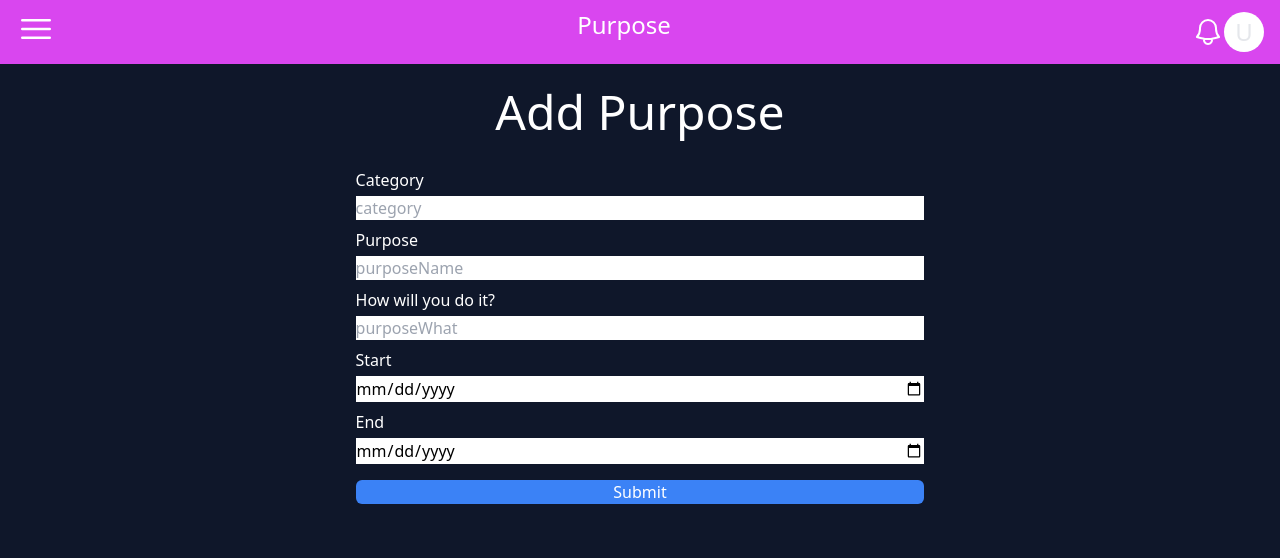
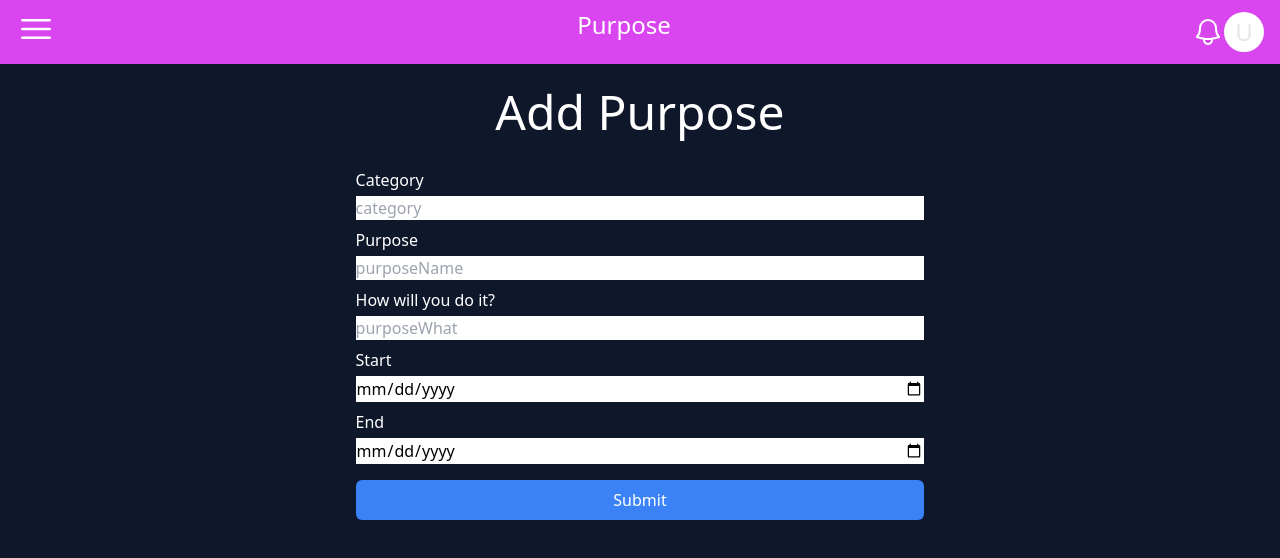
Before and after one commit to webdevelopersbierzo/purpose23, a React (Vite) app in the folder frontend/purpose/: page /profile/purpose/add in a window 1280 px wide. Shown: the top 558 px of the page. Built offline with nearby package versions, Linux system fonts and the light colour scheme.

Commit message:
fix: padding in button submit

```diff
--- a/frontend/purpose/src/routes/PurposeAddForm.jsx
+++ b/frontend/purpose/src/routes/PurposeAddForm.jsx
@@ -125,7 +125,7 @@ const PurposeAddForm = () => {
                     className="text-red-400"
                   />
                   <button
-                    className="bg-blue-500 rounded-md mt-4 mb-4"
+                    className="bg-blue-500 rounded-md mt-4 mb-4 p-2 hover:bg-blue-700"
                     type="Submit"
                   >
                     Submit
```
